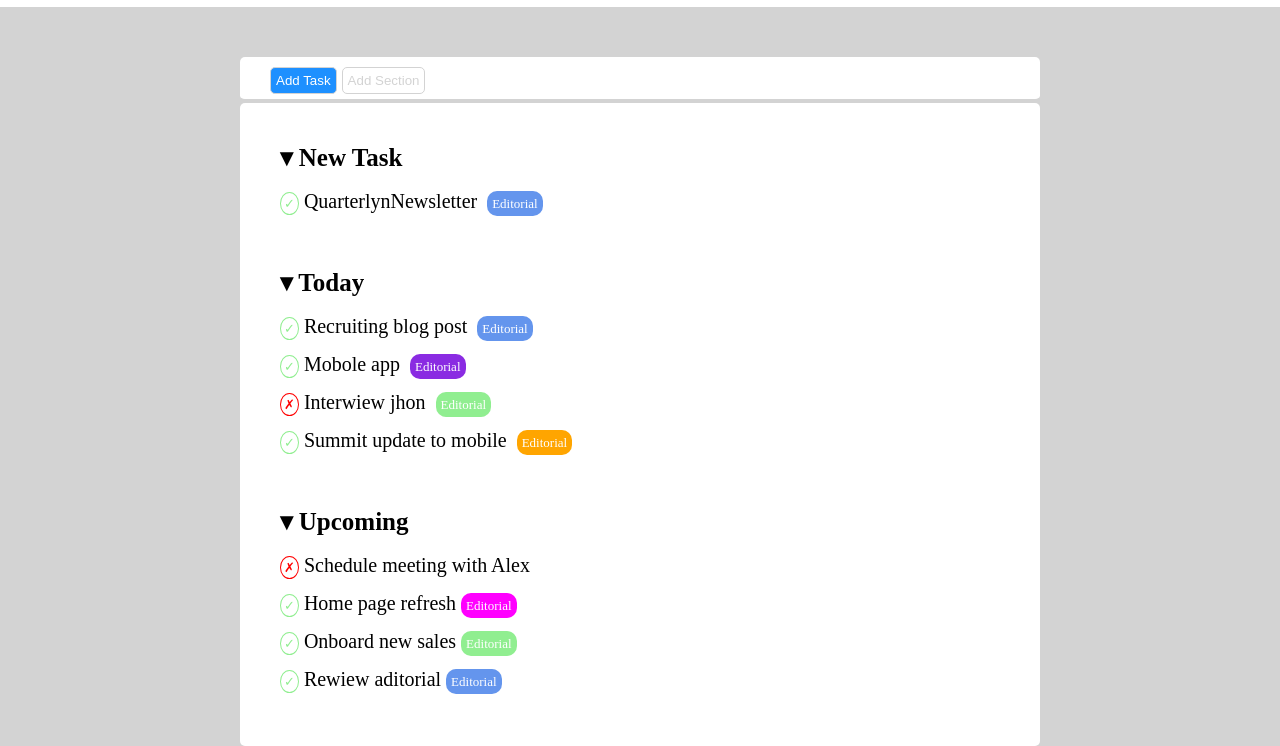
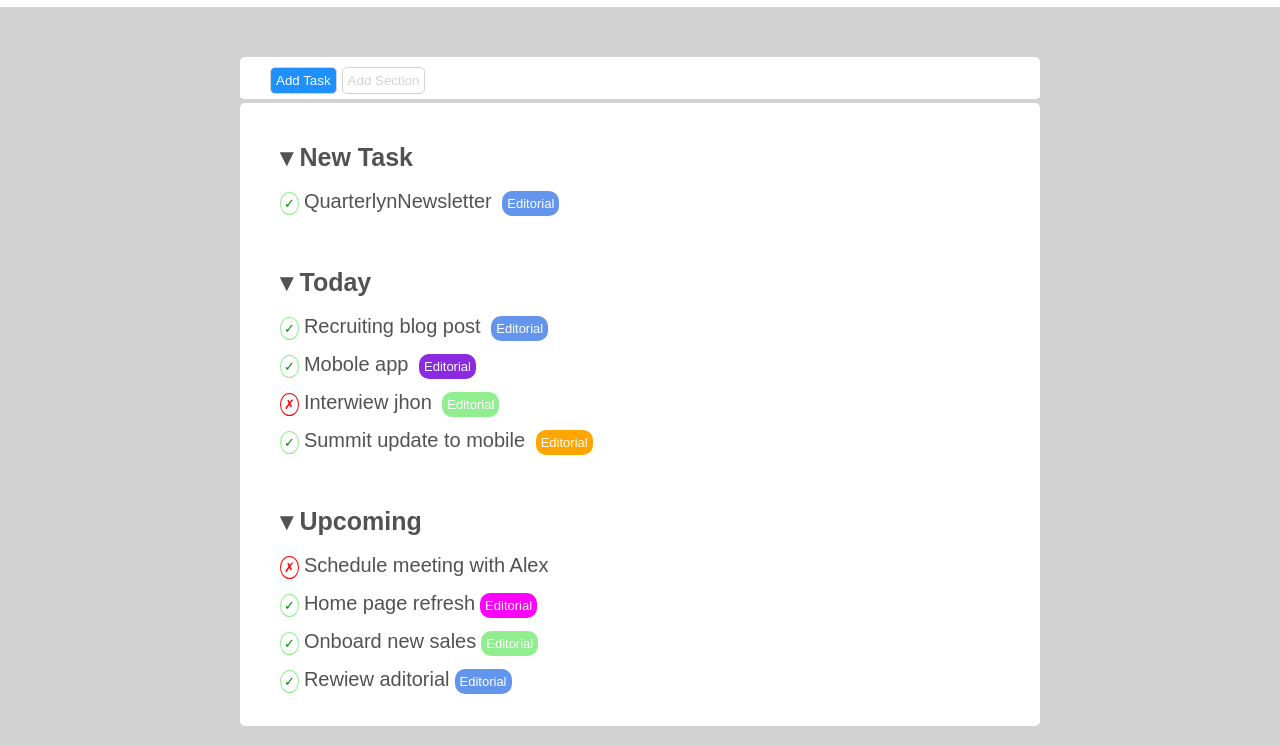
Before and after one commit to GiuseppeM22/html-css-toboolist, a plain HTML site: page index.html in a window 1280 px wide. Shown: the part 93-839 px from the top of the page. Drawn offline with Linux system fonts and the light colour scheme.

Commit message:
feat(style): add font family

```diff
--- a/css/style.css
+++ b/css/style.css
@@ -5,6 +5,7 @@
 
 body{
     background-color: lightgray;
+    padding-bottom: 20px;
 }
 
      /* header */
@@ -59,7 +60,7 @@ input{
     margin-top: 2px;
     border-radius: 5px;
     padding-left: 40px;
-    padding-bottom: 40px;
+    padding-bottom: 20px;
 
 }
 
@@ -70,7 +71,7 @@ h3{
 
 #true, #false{
     border: 1px solid lightgreen;
-    color: lightgreen;
+    color: rgb(0, 144, 0);
     border-radius: 50%;
     margin-right: 5px;
     font-size: small;
@@ -113,3 +114,9 @@ p{
 #lightviolet{
     background-color: fuchsia;
 }
+
+h3, p{
+    color: rgb(83, 82, 82);
+    font-family: Arial, Helvetica, sans-serif;
+
+}
```
